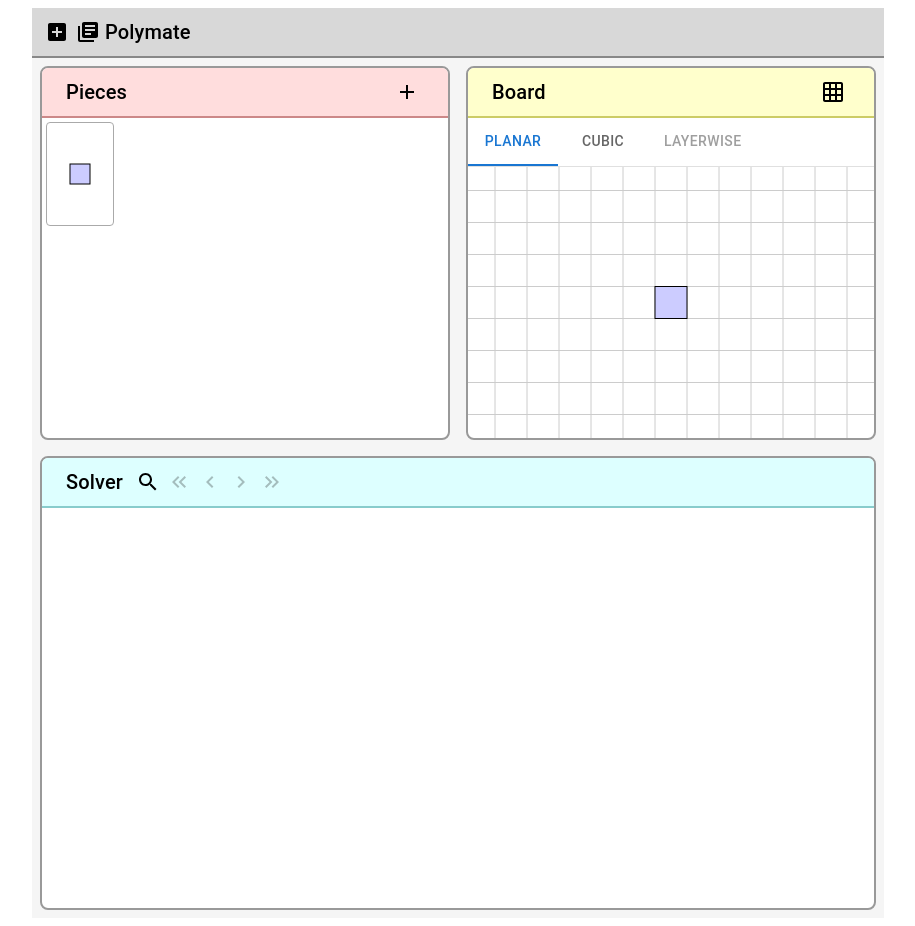
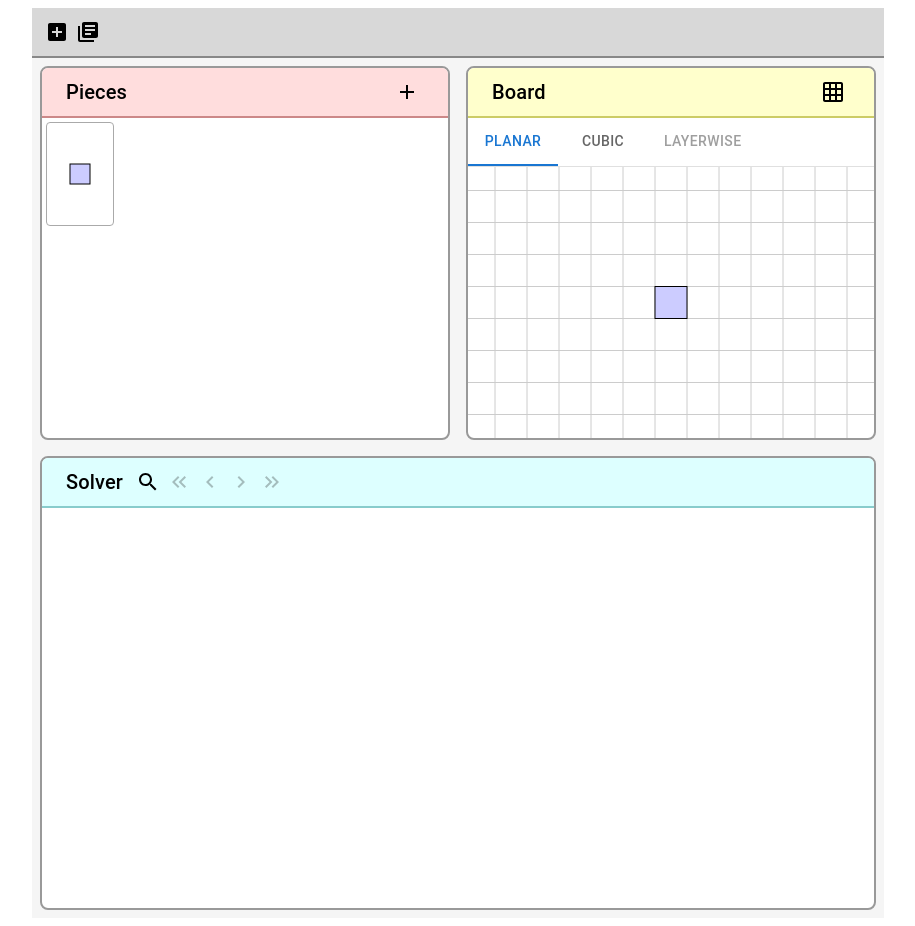
Before and after one commit to semiexp/polymate-ui, a React (Vite) app: page / in a window 1280 px wide. Shown: the whole page, without its empty margins (182-1097 px from the left). Built offline with nearby package versions, Linux system fonts and the light colour scheme.

Commit message:
remove title from toolbar

```diff
--- a/src/App.tsx
+++ b/src/App.tsx
@@ -111,9 +111,6 @@ function App() {
           >
             <LibraryBooksIcon />
           </IconButton>
-          <Typography variant="h6" color="inherit" component="div">
-            Polymate
-          </Typography>
         </Toolbar>
       </Box>
 
```
